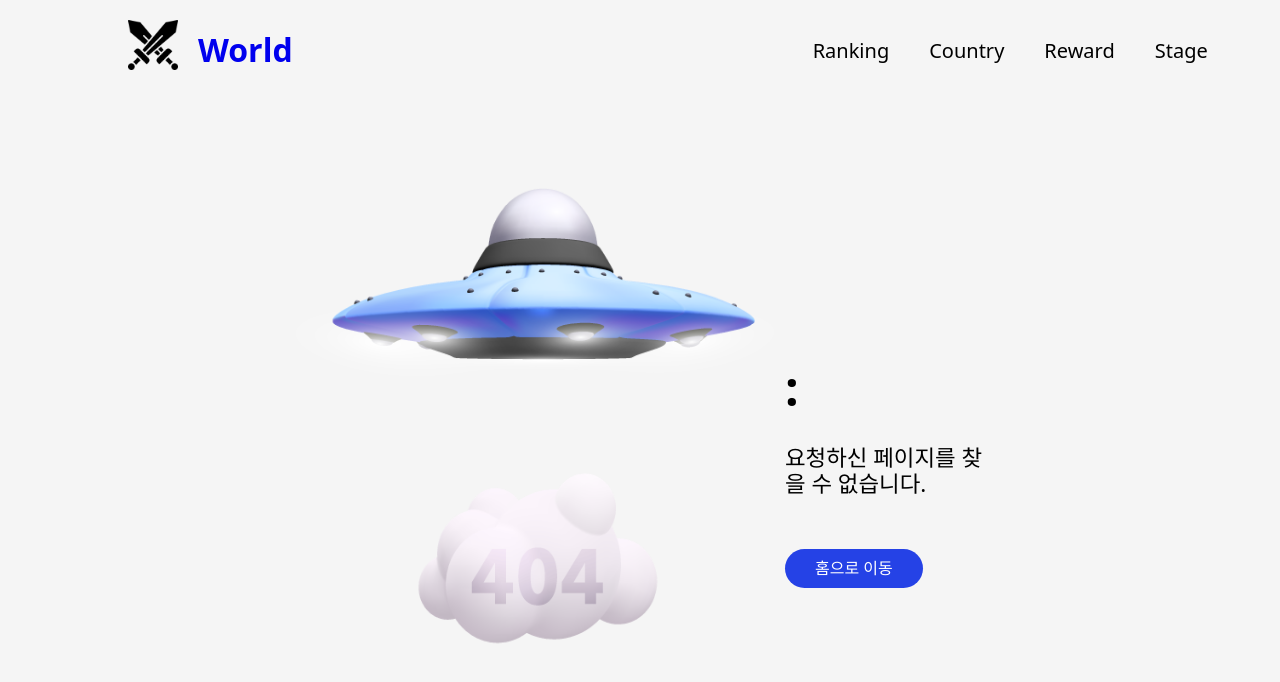
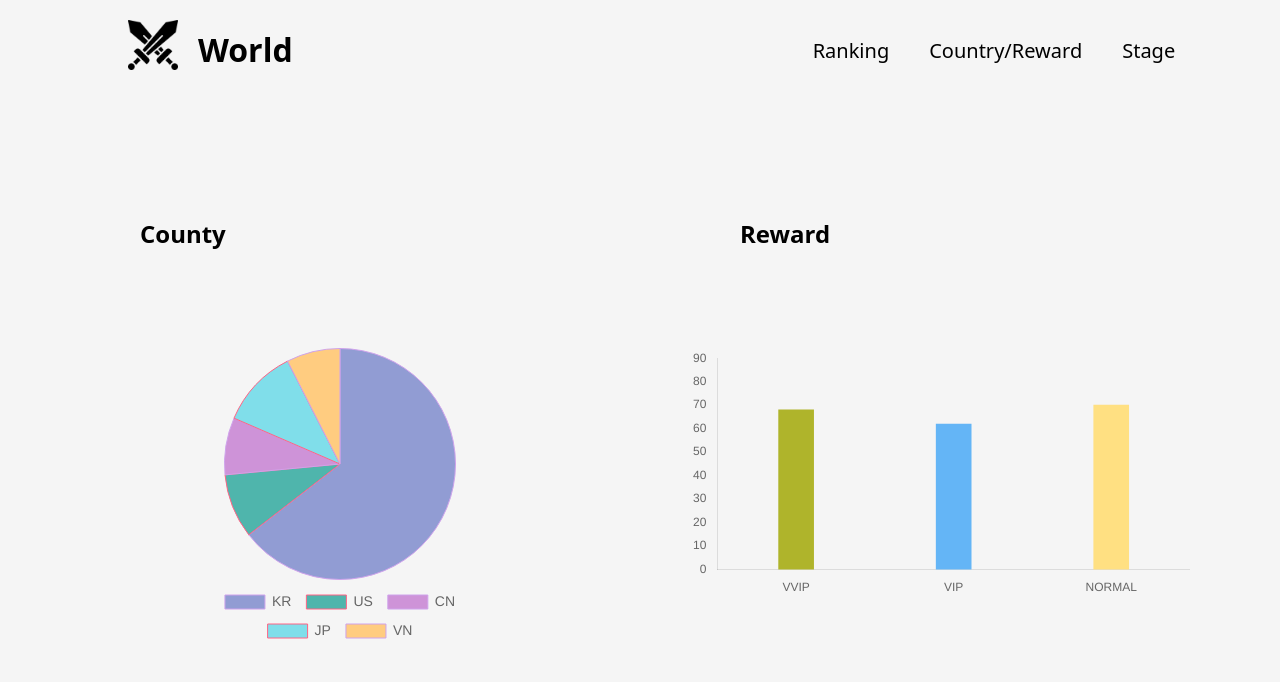
Before and after one commit to ghbaekdev/worlds, a Next.js app: page /reward in a window 1280 px wide. Before the commit this address had no page. Shown: the top 682 px of the page. Built offline with nearby package versions, Linux system fonts and the light colour scheme.

Commit message:
feat(Barchart,Piechart) 리워드, 국가별 차트 추가

```diff
--- /dev/null
+++ b/components/BarChart/BarChart.tsx
@@ -0,0 +1,92 @@
+import React from 'react';
+
+import {
+  Chart as ChartJS,
+  CategoryScale,
+  LinearScale,
+  PointElement,
+  LineElement,
+  BarElement,
+} from 'chart.js';
+import { Bar } from 'react-chartjs-2';
+import styled from 'styled-components';
+
+ChartJS.register(
+  CategoryScale,
+  LinearScale,
+  PointElement,
+  LineElement,
+  BarElement
+);
+
+const options = {
+  plugins: {
+    legend: {
+      display: false,
+      // position: 'bottom' as const,
+      // labels: {
+      //   padding: 15,
+      //   font: {
+      //     family: "'Noto Sans KR', 'serif'",
+      //     lineHeight: 1,
+      //   },
+      // },
+    },
+  },
+  responsive: true,
+  scales: {
+    x: {
+      grid: {
+        display: false,
+      },
+    },
+    y: {
+      grid: {
+        display: false,
+      },
+      afterDataLimits: (scale: any) => {
+        scale.max = scale.max * 1.2;
+      },
+    },
+  },
+};
+
+interface FilterType {
+  filter: (reward: string) => any;
+}
+
+const labels = ['VVIP', 'VIP', 'NORMAL'];
+
+const BarChart = ({ filter }: FilterType) => {
+  const chartData = {
+    labels,
+    datasets: [
+      {
+        data: [filter('VVIP'), filter('VIP'), filter('NORMAL')],
+        backgroundColor: [
+          'rgb(175, 180, 43)',
+          'rgb(100, 181, 246)',
+          'rgb(255, 224, 130)',
+        ],
+        barThickness: 35,
+      },
+    ],
+  };
+
+  return (
+    <BarWrap>
+      <Bar
+        data={chartData}
+        options={options}
+        style={{ width: '500px', height: '500px', margin: '100px auto 0 auto' }}
+      />
+    </BarWrap>
+  );
+};
+
+export default BarChart;
+
+const BarWrap = styled.div`
+  width: 600px;
+  height: 800px;
+`;
--- a/components/Nav/Nav.tsx
+++ b/components/Nav/Nav.tsx
@@ -4,12 +4,25 @@ import React from 'react';
 import styled from 'styled-components';
 import logo from '../../public/image/sword.png';
 
-const Nav_Links = ['Ranking', 'Country', 'Reward', 'Stage'];
+const Nav_Links = [
+  {
+    title: 'Ranking',
+    url: '/',
+  },
+  {
+    title: 'Country/Reward',
+    url: '/reward',
+  },
+  {
+    title: 'Stage',
+    url: '/stage',
+  },
+];
 
 const Nav = () => {
   return (
     <NavWrap>
-      <Link href="/">
+      <Link href="/" style={{ color: 'black' }} passHref>
         <NavTitle>
           <Image src={logo} alt="logo" width={50} height={50} />
           <span>World</span>
@@ -17,7 +30,15 @@ const Nav = () => {
       </Link>
       <CategoriesWrap>
         {Nav_Links.map((category) => {
-          return <NavCategories key={category}>{category}</NavCategories>;
+          return (
+            <Link
+              href={category.url}
+              key={category.title}
+              passHref
+              style={{ color: 'black' }}>
+              <NavCategories>{category.title}</NavCategories>
+            </Link>
+          );
         })}
       </CategoriesWrap>
     </NavWrap>
--- /dev/null
+++ b/components/PieChart/PieChart.tsx
@@ -0,0 +1,72 @@
+import React from 'react';
+import { Chart as ChartJS, ArcElement, Tooltip, Legend } from 'chart.js';
+import { Pie } from 'react-chartjs-2';
+import styled from 'styled-components';
+
+ChartJS.register(ArcElement, Tooltip, Legend);
+
+const options = {
+  responsive: true,
+  maintainAspectRatio: false,
+  defaultFontSize: '14px',
+  plugins: {
+    legend: {
+      position: 'bottom' as const,
+      labels: {
+        padding: 15,
+        font: {
+          lineHeight: 1,
+          size: 14,
+        },
+      },
+    },
+  },
+};
+
+interface FilterType {
+  filter: (country: string) => number;
+}
+
+const PieChart = ({ filter }: FilterType) => {
+  const chartData = {
+    labels: ['KR', 'US', 'CN', 'JP', 'VN'],
+    datasets: [
+      {
+        label: '# of Votes',
+        data: [
+          filter('kr'),
+          filter('us'),
+          filter('cn'),
+          filter('jp'),
+          filter('vn'),
+        ],
+        backgroundColor: [
+          'rgba(121, 134, 203, 0.8)',
+          'rgba(38,166, 154, 0.8)',
+          'rgb(206, 147, 216)',
+          'rgb(128, 222, 234)',
+          'rgb(255, 204, 128)',
+        ],
+        borderColor: ['rgba(206, 162, 235, 1)', 'rgba(255, 99, 132, 1)'],
+        borderWidth: 1,
+      },
+    ],
+  };
+
+  return (
+    <DoughnutWrap>
+      <Pie
+        data={chartData}
+        options={options}
+        style={{ margin: '100px auto 400px auto' }}
+      />
+    </DoughnutWrap>
+  );
+};
+
+export default PieChart;
+
+const DoughnutWrap = styled.div`
+  width: 600px;
+  height: 800px;
+`;
--- a/package.json
+++ b/package.json
@@ -14,6 +14,7 @@
     "@types/axios": "^0.14.0",
     "@types/lodash": "^4.14.189",
     "@types/material-ui-pagination": "^1.0.4",
+    "@types/recoil": "^0.0.9",
     "@types/styled-components": "^5.1.26",
     "chart.js": "^3.9.1",
     "chartjs-plugin-datalabels": "^2.1.0",
@@ -21,6 +22,7 @@
     "react": "18.2.0",
     "react-chartjs-2": "^4.3.1",
     "react-dom": "18.2.0",
+    "recoil": "^0.7.6",
     "styled-components": "^5.3.6",
     "styled-normalize": "^8.0.7"
   },
--- a/pages/_app.tsx
+++ b/pages/_app.tsx
@@ -3,17 +3,18 @@ import GlobalStyle from '../styles/global-style';
 import { ThemeProvider } from 'styled-components';
 import theme from '../styles/theme';
 import Layout from '../components/Layout/Layout';
+import { RecoilRoot } from 'recoil';
 
 function MyApp({ Component, pageProps }: AppProps) {
   return (
-    <>
+    <RecoilRoot>
       <ThemeProvider theme={theme}>
         <GlobalStyle />
         <Layout>
           <Component {...pageProps} />
         </Layout>
       </ThemeProvider>
-    </>
+    </RecoilRoot>
   );
 }
 
--- a/pages/index.tsx
+++ b/pages/index.tsx
@@ -1,14 +1,15 @@
 import type { NextPage } from 'next';
 import Head from 'next/head';
-import { useEffect, useMemo, useState } from 'react';
-import axios from 'axios';
+import { useEffect, useMemo } from 'react';
 import Ranking from '../components/Ranking/Ranking';
 import styled from 'styled-components';
 import { cloneDeep } from 'lodash';
-import { UserType } from '../type/userType';
+import { userListState } from '../store/store';
+import { useRecoilState } from 'recoil';
+import axios from 'axios';
 
 const Home: NextPage = () => {
-  const [userList, setUserList] = useState<UserType[]>([]);
+  const [userList, setUserList] = useRecoilState(userListState);
 
   useEffect(() => {
     axios.get('/api/users').then((res) => {
@@ -22,11 +23,9 @@ const Home: NextPage = () => {
 
   const pvpRank = useMemo(() => {
     return cloneDeep(userList).sort(
-      (prev, curr) => curr.pvp_rank - prev.pvp_rank
+      (prev, curr) => prev.pvp_rank - curr.pvp_rank
     );
   }, [userList]);
-
-  console.log(pvpRank);
 
   return (
     <Wrapper>
@@ -51,13 +50,13 @@ const Home: NextPage = () => {
 
 export default Home;
 
-const Wrapper = styled.div`
+export const Wrapper = styled.div`
   width: 100%;
   height: 1200px;
   background-color: ${({ theme }) => theme.colors.mainColor};
 `;
 
-const BodyWrap = styled.div`
+export const BodyWrap = styled.div`
   display: flex;
   width: 1200px;
   margin: 20px auto 0 auto;
--- /dev/null
+++ b/pages/reward.tsx
@@ -0,0 +1,67 @@
+import React, { useEffect } from 'react';
+import { userListState } from '../store/store';
+import { useRecoilState } from 'recoil';
+import styled from 'styled-components';
+import * as S from './index';
+import axios from 'axios';
+import { UserType } from '../type/userType';
+import PieChart from '../components/PieChart/PieChart';
+import BarChart from '../components/BarChart/BarChart';
+import Head from 'next/head';
+
+const Reward = () => {
+  const [userList, setUserList] = useRecoilState(userListState);
+
+  useEffect(() => {
+    axios.get('/api/users').then((res) => {
+      setUserList(res.data.data.result);
+    });
+  }, []);
+
+  const countryFilter = (country: string) => {
+    const result = userList.filter(
+      (element: UserType) => element.country === country
+    );
+    return result.length;
+  };
+
+  const rewardFilter = (reward: string) => {
+    const result = userList.filter(
+      (element: UserType) => element.reward_type === reward
+    );
+    return result.length;
+  };
+
+  return (
+    <S.Wrapper>
+      <Head>
+        <title>World of War</title>
+        <link rel="shortcut icon" href="/image/sword.png" />
+        <meta name="main" content="메인 페이지입니다." />
+      </Head>
+      <S.BodyWrap>
+        <ChartBox>
+          <span>County</span>
+          <PieChart filter={countryFilter} />
+        </ChartBox>
+        <ChartBox>
+          <span>Reward</span>
+          <BarChart filter={rewardFilter} />
+        </ChartBox>
+      </S.BodyWrap>
+    </S.Wrapper>
+  );
+};
+
+export default Reward;
+
+const ChartBox = styled.div`
+  display: flex;
+  flex-direction: column;
+
+  span {
+    font-size: 24px;
+    font-weight: 600;
+    margin: 100px 0 0 100px;
+  }
+`;
--- /dev/null
+++ b/store/store.ts
@@ -0,0 +1,7 @@
+import { UserType } from '../type/userType';
+import { atom } from 'recoil';
+
+export const userListState = atom<UserType[]>({
+  key: 'userlist',
+  default: [],
+});
```
Also changed, not shown: pages/stage.tsx (added, +48 -0 lines), 2 other files (tests, documents, lock files or other folders).
